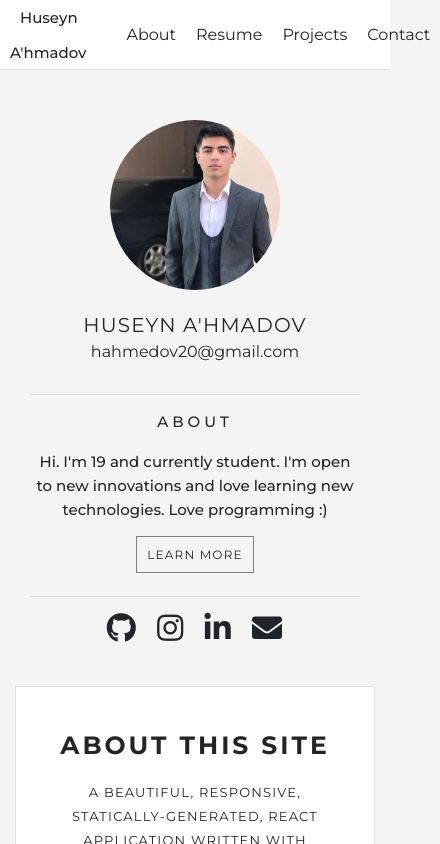
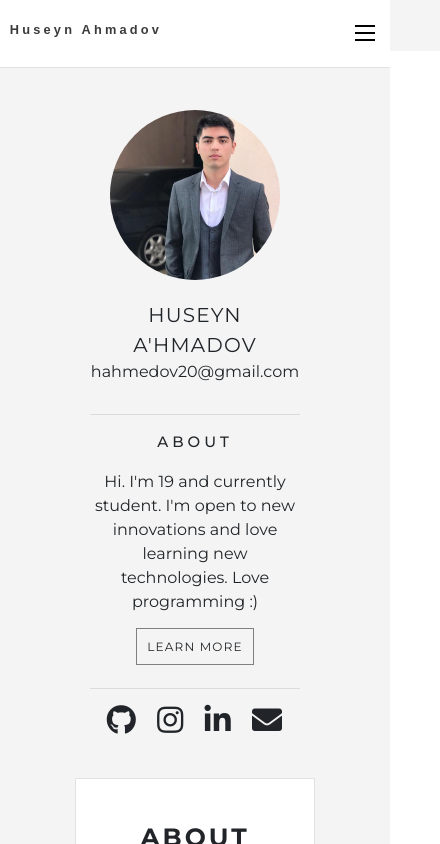
Before and after one commit to huseynahmadov/personal_site, a React (Create React App) app: page / in a window 390 px wide. Shown: the top 844 px of the page, 440 px wide, since content can reach past the window. Built offline with nearby package versions, Linux system fonts and the light colour scheme; a web font is replaced by a local one.

Commit message:
updated navbar and responsive design

```diff
--- a/src/App.css
+++ b/src/App.css
@@ -1,3 +1,3 @@
 .body-section {
-    padding: 30px;
+    padding: 90px;
 }
--- a/src/components/Navbar.css
+++ /dev/null
@@ -1,47 +0,0 @@
-span {
-    font-weight: 500;
-    font-size: 15px;
-}
-
-header {
-    border-bottom: 1px solid hsla(0,0%,62.7%,.3);
-    background-color: #fff !important;
-    height: 70px;
-    display: flex;
-
-
-}
-.header-name {
-    display: flex;
-    justify-content: center;
-    align-items: center;
-}
-header span {
-    line-height: 35px;
-    margin-left: 10px;
-}
-
-.header-right {
-    display: flex;
-    justify-content: center;
-    align-items: center;
-    margin-left: 20px;
-}
-
-.header-links {
-    display: flex;
-}
-
-.header-links a, .header-name a {
-    margin: 10px;
-    text-decoration: none;
-    font-weight: 400;
-    color: inherit;
-}
-
-
-.header-name a:hover ,.header-links a:hover {
-    transition: 0.5s ease-in-out;
-    opacity: .7;
-    color: blue;
-}
--- a/src/components/Navbar.jsx
+++ b/src/components/Navbar.jsx
@@ -1,40 +1,92 @@
-import React from "react";
+// import React, {useState} from "react";
+// import { Link } from "react-router-dom";
+// import "./Navbar.css";
+// function Navbar(props) {
+//   const [isOpen, setIsOpen] = useState(false);
+//   return (
+//     <div>
+//       <header className="header-section">
+
+//         <div className="header-name">
+//             <Link to="/">
+//             <span className="header-left">Huseyn A'hmadov</span>
+
+//             </Link>
+//       </div>
+//         <div className="header-right">
+//           <div className="close">
+//           <div className={isOpen && classes["nav-active"]}></div>
+//           </div>
+//           <div className="header-links">
+//             <div className="about-link" >
+//               <Link to="/about" >About </Link>
+//             </div>
+
+//             <div className="resume-link">
+//               <Link to="/resume">Resume </Link>
+//             </div>
+
+//             <div className="projects-link">
+//               <Link to="/projects">Projects</Link>
+//             </div>
+
+//             <div className="contact-link">
+//               <Link to="/contact">Contact </Link>
+//             </div>
+
+//             <div
+//             className={`${classes.burger} ${isOpen && classes.toggle}`}
+//             onClick={() => setIsOpen(!isOpen)}>
+//               <div className={classes.line1}></div>
+//               <div className={classes.line2}></div>
+//               <div className={classes.line3}></div>
+//             </div>
+//           </div>
+//         </div>
+//       </header>
+//     </div>
+//   );
+// }
+
+// export default Navbar;
+
+import React, { useState } from "react";
 import { Link } from "react-router-dom";
-import "./Navbar.css";
-function Navbar(props) {
-
+import classes from "./Navbar.module.css";
+function Navbar() {
+  const [isOpen, setIsOpen] = useState(false);
   return (
-    <div>
-      <header className="header-section">
-
-        <div className="header-name">
-            <Link to="/">
-            <span className="header-left">Huseyn A'hmadov</span>
-
-            </Link>
+    <header className={classes.header}>
+      <div className={classes.wrapper}>
+        <h1>
+          <Link to="/">Huseyn Ahmadov</Link>
+        </h1>
+        <nav>
+          <ul className={isOpen && classes["nav-active"]}>
+            <li>
+              <Link to="/about">ABOUT</Link>
+            </li>
+            <li>
+              <Link to="/resume">RESUME</Link>
+            </li>
+            <li>
+              <Link to="/projects">PROJECTS</Link>
+            </li>
+            <li>
+              <Link to="/contact">CONTACT</Link>
+            </li>
+          </ul>
+          <div
+            className={`${classes.burger} ${isOpen && classes.toggle}`}
+            onClick={() => setIsOpen(!isOpen)}
+          >
+            <div className={classes.line1}></div>
+            <div className={classes.line2}></div>
+            <div className={classes.line3}></div>
+          </div>
+        </nav>
       </div>
-        <div className="header-right">
-          <div className="header-links">
-            <div className="about-link" >
-              <Link to="/about" >About </Link>
-            </div>
-
-            <div className="resume-link">
-              <Link to="/resume">Resume </Link>
-            </div>
-
-            <div className="projects-link">
-              <Link to="/projects">Projects</Link>
-            </div>
-
-            <div className="contact-link">
-              <Link to="/contact">Contact </Link>
-            </div>
-          </div>
-        </div>
-      </header>
-    </div>
+    </header>
   );
 }
-
 export default Navbar;
--- /dev/null
+++ b/src/components/Navbar.module.css
@@ -0,0 +1,170 @@
+/* span {
+    font-weight: 500;
+    font-size: 15px;
+}
+
+header {
+    border-bottom: 1px solid hsla(0,0%,62.7%,.3);
+    background-color: #fff !important;
+    height: 70px;
+    display: flex;
+
+
+}
+.header-name {
+    display: flex;
+    justify-content: center;
+    align-items: center;
+}
+header span {
+    line-height: 35px;
+    margin-left: 10px;
+}
+
+.header-right {
+    display: flex;
+    justify-content: center;
+    align-items: center;
+    margin-left: 20px;
+}
+
+.header-links {
+    display: flex;
+}
+
+.header-links a, .header-name a {
+    margin: 10px;
+    text-decoration: none;
+    font-weight: 400;
+    color: inherit;
+}
+
+
+.header-name a:hover ,.header-links a:hover {
+    transition: 0.5s ease-in-out;
+    opacity: .7;
+    color: blue;
+}
+
+ */
+
+.header {
+  font-family: "Raleway", sans-serif;
+  border-bottom: 1px solid hsla(0, 0%, 62.7%, 0.3);
+  display: flex;
+  align-items: center;
+  position: fixed;
+  top: 0;
+  left: 0;
+  width: 100%;
+  background-color: #fff;
+  z-index: 1000;
+  height: 8vh;
+}
+
+.wrapper {
+  display: flex;
+  align-items: center;
+  width: 95%;
+  margin: auto;
+  height: 3.5em;
+}
+
+.header h1 {
+  font-size: 0.8em;
+  letter-spacing: 0.25em;
+  font-weight: 700;
+}
+
+.header a {
+  color: #3c3b3b;
+}
+
+nav ul {
+  display: flex;
+  align-items: center;
+  padding-left: 2rem;
+}
+
+nav ul li {
+  list-style: none;
+  margin-left: 1rem;
+  margin-right: 1rem;
+  font-weight: 400;
+  font-size: 0.7em;
+  letter-spacing: 0.25em;
+  position: relative;
+}
+
+nav ul ::after {
+  content: "";
+  height: 2px;
+  position: absolute;
+  top: 0;
+  left: -15px;
+  height: 12px;
+  width: 1.2px;
+  display: block;
+  background: hsla(0, 0%, 62.7%, 0.3);
+}
+.burger {
+  display: none;
+  cursor: pointer;
+}
+
+.burger div {
+  width: 20px;
+  height: 2px;
+  background-color: #000;
+  margin: 5px;
+  transition: all 0.3s ease;
+}
+
+@media screen and (max-width: 767px) {
+  body {
+    /* background-color: red; */
+    overflow-x: hidden;
+  }
+  .wrapper {
+    justify-content: space-between;
+  }
+
+  nav ul {
+    position: fixed;
+    top: 6vh;
+    right: 0;
+    height: 100%;
+    width: 50%;
+    display: flex;
+    flex-direction: column;
+    background: #fff;
+    transition: 0.5s ease-in;
+    transform: translateX(100%);
+    z-index: 1;
+  }
+  nav ul li {
+    margin-top: 50px;
+  }
+  nav > p {
+    z-index: 2;
+  }
+  .burger {
+    display: block;
+  }
+}
+
+.nav-active {
+  transform: translateX(0%);
+}
+
+.toggle .line1 {
+  transform: rotate(-45deg) translate(-5px, 5px);
+}
+
+.toggle .line2 {
+  opacity: 0;
+}
+
+.toggle .line3 {
+  transform: rotate(45deg) translate(-5px, -5px);
+}
```
